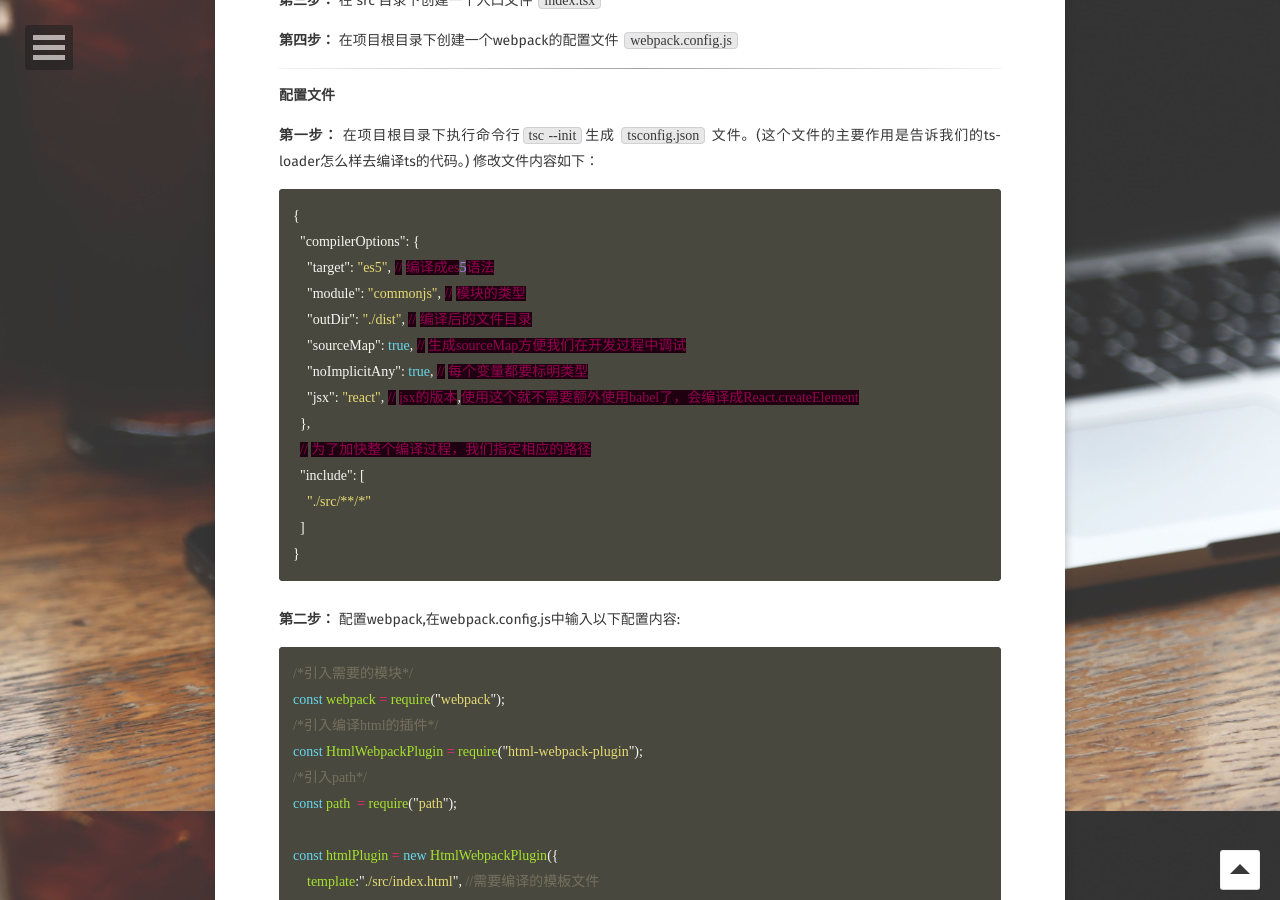
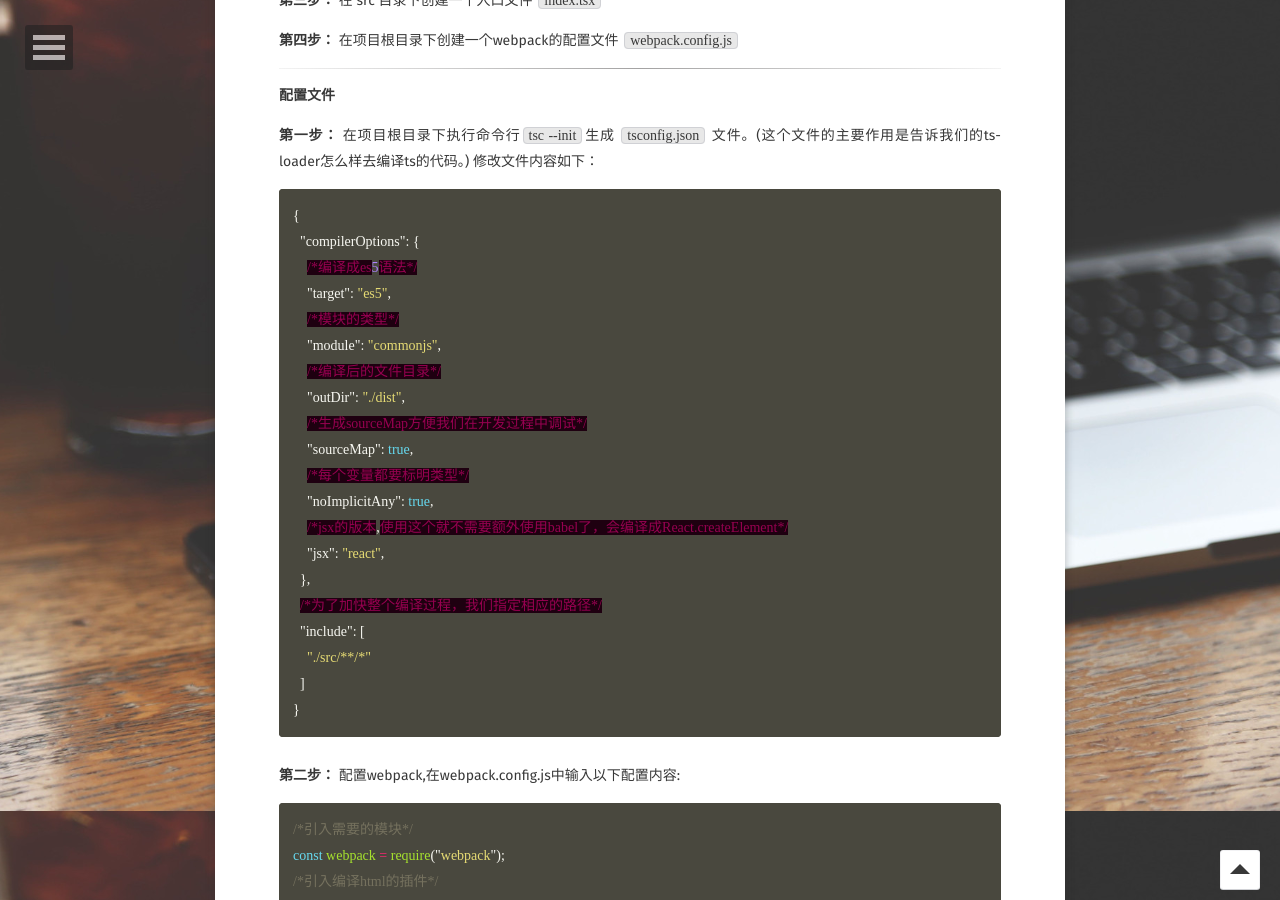
Before and after one commit to thomas-void0/lmxyjy.github.io, a Jekyll site: the page built from _posts/2019-12-11-react全家桶与ts的结合.md, in a window 1280 px wide and 900 px high, scrolled down 1889 px. Built offline with Jekyll 4.4.1, drawn with Linux system fonts in a browser that asks for light colours; some web fonts are replaced; comment, search, counter and statistics services are not loaded; some of the changed text lies outside the part shown.

Commit message:
修改排版

`````diff
--- a/_posts/2019-12-11-react全家桶与ts的结合.md
+++ b/_posts/2019-12-11-react全家桶与ts的结合.md
@@ -88,14 +88,20 @@ comments: true
 ````json
 {
   "compilerOptions": {
-    "target": "es5", // 编译成es5语法
-    "module": "commonjs", // 模块的类型
-    "outDir": "./dist", // 编译后的文件目录
-    "sourceMap": true, // 生成sourceMap方便我们在开发过程中调试
-    "noImplicitAny": true, // 每个变量都要标明类型
-    "jsx": "react", // jsx的版本,使用这个就不需要额外使用babel了，会编译成React.createElement
+    /*编译成es5语法*/
+    "target": "es5",
+    /*模块的类型*/
+    "module": "commonjs",
+    /*编译后的文件目录*/
+    "outDir": "./dist",
+    /*生成sourceMap方便我们在开发过程中调试*/
+    "sourceMap": true,
+    /*每个变量都要标明类型*/
+    "noImplicitAny": true,
+    /*jsx的版本,使用这个就不需要额外使用babel了，会编译成React.createElement*/
+    "jsx": "react",
   },
-  // 为了加快整个编译过程，我们指定相应的路径
+  /*为了加快整个编译过程，我们指定相应的路径*/
   "include": [
     "./src/**/*"
   ]
@@ -170,15 +176,15 @@ module.exports = {
 **第三步：** 在package.json中配置相应的脚本命令:
 
 ````json
-...
+···
 
   "scripts": {
     "test": "echo \"Error: no test specified\" && exit 1",
     "dev":"webpack-dev-server",
     "build":"webpack"
-  },
+  }
 
-...
+···
 
 ````
 
`````
Also changed, not shown: other parts of _posts/2019-12-11-react全家桶与ts的结合.md (+1 -1 lines).
